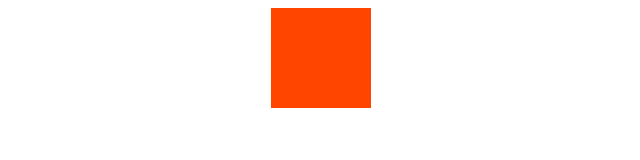
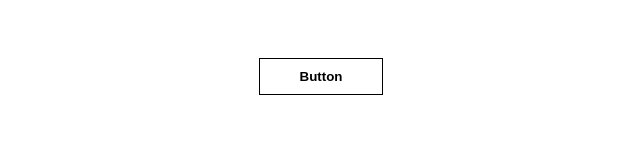
Before and after one commit to KEY60228/FrontEnd-Udemy, a plain HTML site: page index.html in a window 1280 px wide. Shown: the whole page, without its empty margins (319-959 px from the left). Drawn offline with Linux system fonts and the light colour scheme.

Commit message:
finished part.24 (slide in animation)

```diff
--- a/index.html
+++ b/index.html
@@ -7,9 +7,7 @@
 </head>
 <body>
   <div id="container">
-    <div class="rect">
-
-    </div>
+    <button class="btn slide-bg"><span></span>Button</button>
   </div>
 </body>
 </html>
--- a/scss/styles.scss
+++ b/scss/styles.scss
@@ -1,27 +1,46 @@
-.rect {
-  width: 100px;
-  height: 100px;
-  margin: 0 auto;
-  background-color: orangered;
+$cWhite: white;
+$cBlack: black;
 
-  &:hover {
-    background-color: green;
-    // transform: translate(80%, 80%);
-    // transform: translateX(80%);
-    // transform: translateY(80%);
+#container {
+    text-align: center;
+}
 
-    // transform: rotate(30deg);
-    // transform-origin: left top;
+.btn {
+    background-color: $cWhite;
+    color: $cBlack;
+    border: 1px solid $cBlack;
+    padding: 10px 40px;
+    margin: 50px 0;
+    font-weight: 600;
+    cursor: pointer;
+    transition: all 0.3s;
 
-    // transform: skew(-30deg);
-    // transform: skewX(-30deg);
-    // transform: skewY(-30deg);
-    // transform-origin: center center;
+    &.slide-bg {
+      position: relative;
+      overflow: hidden;
+      z-index: 1;
 
-    // transform: scale(2, 1.5);
-    // transform: scaleX(2);
-    // transform: scaleY(2);
+      &:hover{
+        color: $cWhite;
 
-    transform: translateY(80px) rotate(30deg);
-  }
+        & span {
+          transform: none;
+          z-index: -1;
+        }
+      }
+
+      & span {
+        display: inline-block;
+        width: 100%;
+        height: 100%;
+        background-color: $cBlack;
+        position: absolute;
+        top: 0;
+        left: 0;
+        transform: translateX(-100%);
+        transition: transform 0.3s;
+
+      }
+
+    }
 }
```
Also changed, not shown: css/styles.css.
